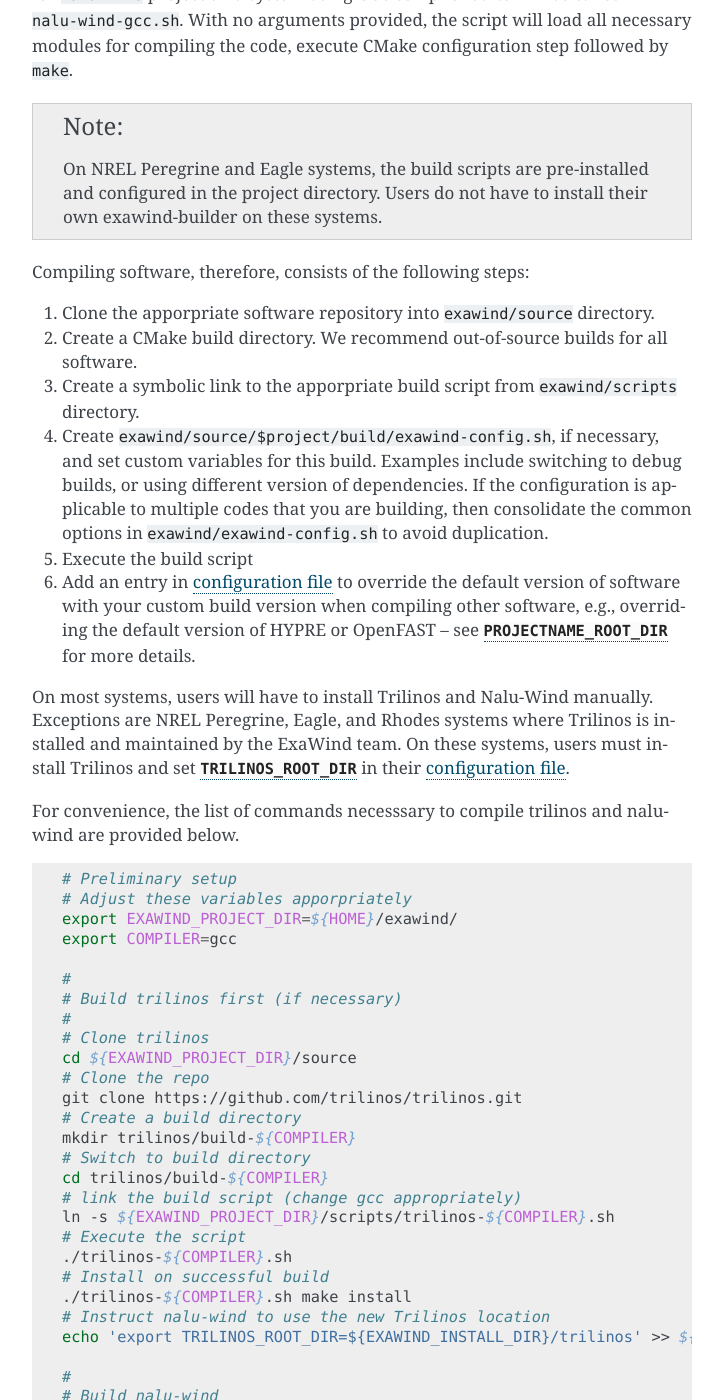
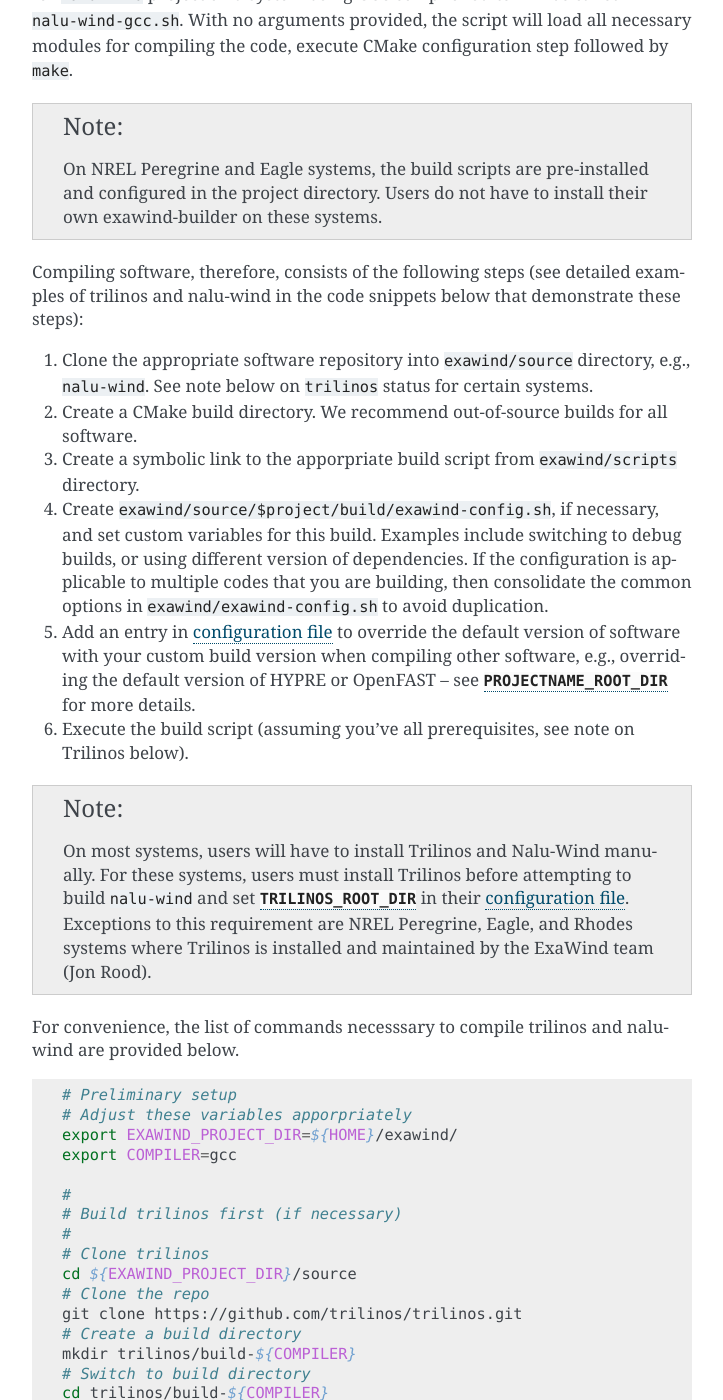
Before and after one commit to Exawind/exawind-builder, a Sphinx documentation site: the page built from doc/source/basic.rst, in a window 1280 px wide and 1400 px high, scrolled down 1080 px. Shown: the whole window, without its empty margins (388-1111 px from the left). Built offline with Sphinx 7.4.7, drawn with Linux system fonts in a browser that asks for light colours.

Commit message:
Clarify build docs based on recommendations from @marchdf

```diff
--- a/doc/source/basic.rst
+++ b/doc/source/basic.rst
@@ -61,9 +61,13 @@
    configured in the project directory. Users do not have to install their own
    exawind-builder on these systems.
 
-Compiling software, therefore, consists of the following steps:
+Compiling software, therefore, consists of the following steps (see detailed
+examples of trilinos and nalu-wind in the code snippets below that demonstrate
+these steps):
 
-#. Clone the apporpriate software repository into :file:`exawind/source` directory.
+#. Clone the appropriate software repository into :file:`exawind/source`
+   directory, e.g., ``nalu-wind``. See note below on ``trilinos`` status for
+   certain systems.
 
 #. Create a CMake build directory. We recommend out-of-source builds for all software.
 
@@ -76,18 +80,23 @@
    applicable to multiple codes that you are building, then consolidate the
    common options in :file:`exawind/exawind-config.sh` to avoid duplication.
 
-#. Execute the build script
-
 #. Add an entry in :ref:`configuration file <exawind_config>` to override the
    default version of software with your custom build version when compiling
    other software, e.g., overriding the default version of HYPRE or OpenFAST --
    see :envvar:`PROJECTNAME_ROOT_DIR` for more details.
 
-On most systems, users will have to install Trilinos and Nalu-Wind manually.
-Exceptions are NREL Peregrine, Eagle, and Rhodes systems where Trilinos is
-installed and maintained by the ExaWind team. On these systems, users must
-install Trilinos and set :envvar:`TRILINOS_ROOT_DIR <PROJECTNAME_ROOT_DIR>` in
-their :ref:`configuration file <exawind_config>`.
+#. Execute the build script (assuming you've all prerequisites, see note on
+   Trilinos below).
+
+
+.. note::
+
+   On most systems, users will have to install Trilinos and Nalu-Wind manually.
+   For these systems, users must install Trilinos before attempting to build
+   ``nalu-wind`` and set :envvar:`TRILINOS_ROOT_DIR <PROJECTNAME_ROOT_DIR>` in
+   their :ref:`configuration file <exawind_config>`. Exceptions to this
+   requirement are NREL Peregrine, Eagle, and Rhodes systems where Trilinos is
+   installed and maintained by the ExaWind team (Jon Rood).
 
 For convenience, the list of commands necesssary to compile trilinos and
 nalu-wind are provided below.
```
